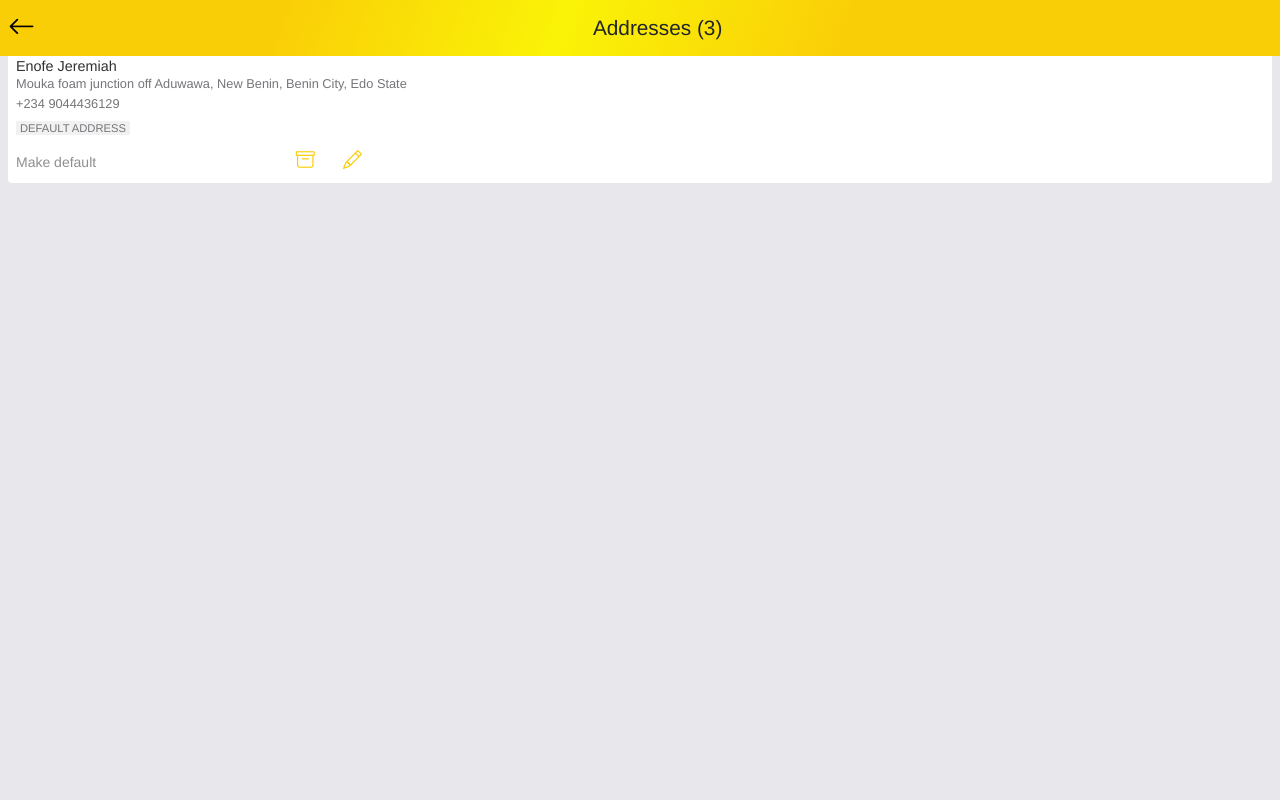
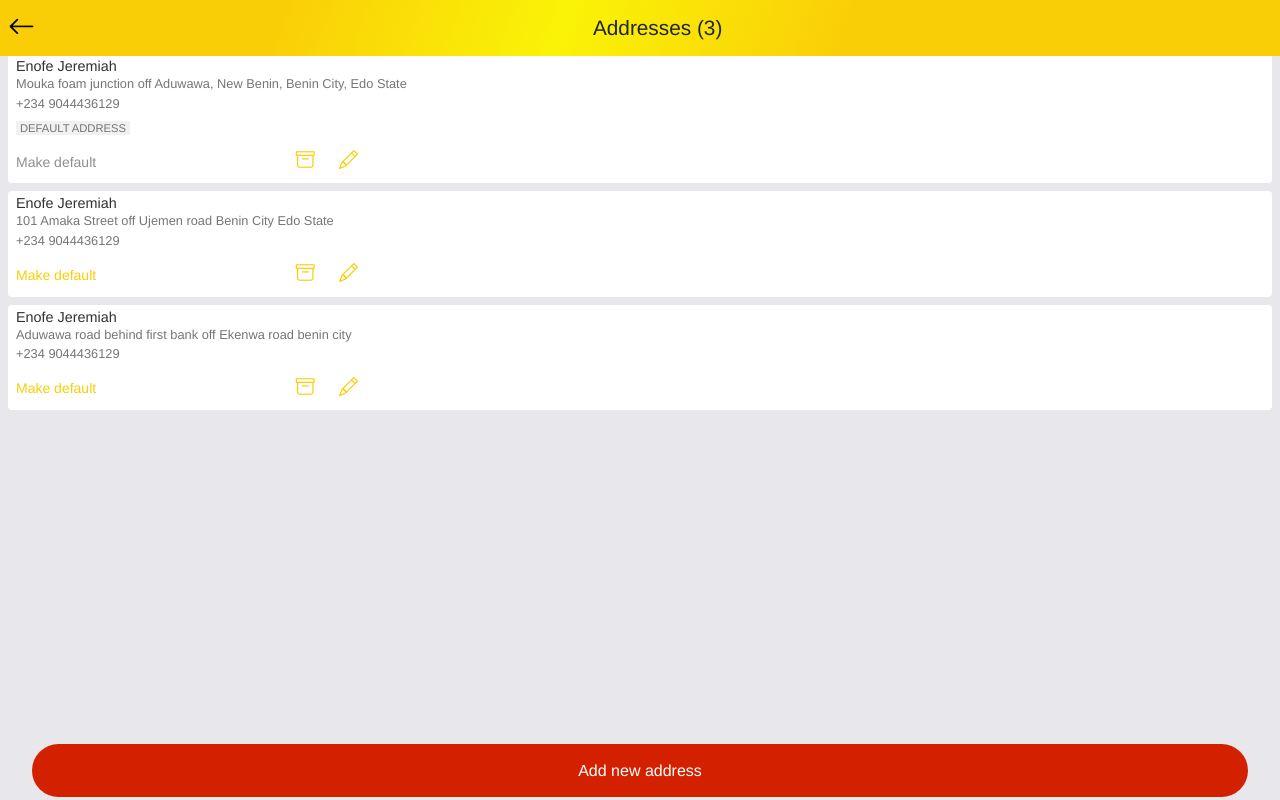
Before and after one commit to Jeremy5522117/Omalis-taste, a PHP site: page /home-address.html in a window 1280 px wide. Run offline with PHP 8.4, Linux system fonts and the light colour scheme.

Commit message:
few changes

```diff
--- a/asset/css/home-address.css
+++ b/asset/css/home-address.css
@@ -6,6 +6,9 @@
 }
 body{
   background-color: #e8e8ec !important;
+}
+main{
+  margin-top: 50px;
 }
 header{
   background: linear-gradient(110deg, rgba(250,206,7,1) 5%, rgba(250,206,7,1) 22%, rgba(250,243,7,1) 44%, rgba(250,206,7,1) 66%) ;
@@ -80,8 +83,11 @@ color: #75757a;
   font-size: 19px;
 }
 .pencil-edit{
-  padding: 8px;
+  padding: 4px;
   color:#face07;
   text-decoration: none;
   font-size: 19px;
 }
+.color-change{
+  color:#face07 ;
+}
--- a/asset/javascript/checkout-page.js
+++ b/asset/javascript/checkout-page.js
@@ -2,7 +2,8 @@
    const totalAmount = parseFloat(localStorage.getItem('totalAmount'));
    const displayTotalElement = document.getElementById('totalItm');
    const deliveryFee  = document.getElementById('deliveryCost')
-   const updateCounter = document.getElementById('updateItm')
+   const updateCounter = document.getElementById('updateItm');
+   const subTotal = document.getElementById('sub-total')
 
    const deliveryCost = 769;
    const costWithDeliveryFee = totalAmount + deliveryCost;
--- a/checkout-page.html
+++ b/checkout-page.html
@@ -39,12 +39,12 @@
 
       <div class="item-sum">
         <div>Delivery fees</div>
-        <div id="deliveryCost" >#0.00</div>
+        <div id="deliveryCost" ></div>
       </div>
 
     <div class="item-total">
       <div>Total</div>
-      <div> <b id="sub-total"> # 3,575</b></div>
+      <div> <b id="sub-total"> </b></div>
     </div>
 
 
--- a/home-address.html
+++ b/home-address.html
@@ -7,7 +7,7 @@
   <link href="https://cdn.jsdelivr.net/npm/bootstrap@5.3.3/dist/css/bootstrap.min.css" rel="stylesheet" >
 
   <link rel="stylesheet" href="https://cdn.jsdelivr.net/npm/bootstrap-icons@1.11.3/font/bootstrap-icons.min.css">
-  <link rel="stylesheet" href="asset/css/checkout-page.css">
+  <link rel="stylesheet" href="asset/css/cart.css">
   <link rel="stylesheet" href="asset/css/home-address.css">
 </head>
 <body>
@@ -27,15 +27,53 @@
       <div class="main-add">Mouka foam junction off Aduwawa, New Benin, Benin City, Edo State</div>
       <span class="main-num">+234 9044436129</span> <br>
       <span class="default">DEFAULT ADDRESS</span>
-      <footer class="footr-fe">
+      <section class="footr-fe">
         <form action="">
          <button class="make-dft-btn">Make default</button>
          <button class="delete-btn"><i class="bi bi-archive"></i></button>
           <a href="" class="pencil-edit"><i class="bi bi-pencil"></i></a>
-      </form></footer>
+      </form></section>
+    </div>
+   </div>
+
+
+
+   <div class="contact-main-div">
+    <div class="contact-child-div">
+      <span class="main-name">Enofe Jeremiah</span> <br>
+      <div class="main-add">101 Amaka Street off Ujemen road Benin City Edo State</div>
+      <span class="main-num">+234 9044436129</span>
+      <section class="footr-fe">
+        <form action="">
+         <button class="make-dft-btn color-change">Make default</button>
+         <button class="delete-btn"><i class="bi bi-archive"></i></button>
+          <a href="" class="pencil-edit"><i class="bi bi-pencil"></i></a>
+      </form></section>
+    </div>
+   </div>
+
+   <div class="contact-main-div">
+    <div class="contact-child-div">
+      <span class="main-name">Enofe Jeremiah</span> <br>
+      <div class="main-add">Aduwawa road behind first bank off Ekenwa road benin city</div>
+      <span class="main-num">+234 9044436129</span>
+      <section class="footr-fe">
+        <form action="">
+         <button class="make-dft-btn color-change">Make default</button>
+         <button class="delete-btn"><i class="bi bi-archive"></i></button>
+          <a href="" class="pencil-edit"><i class="bi bi-pencil"></i></a>
+      </form></section>
     </div>
    </div>
 
   </main>
+
+  <footer >
+    <div class="check-outt">
+     <div class="a">
+       <button id="" class="check-out-btn" >Add new address </button>
+     </div>
+   </div>
+  </footer>
 </body>
 </html>
```
